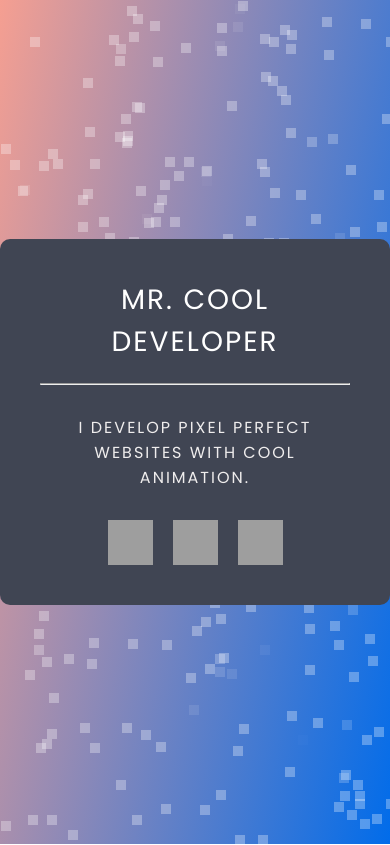
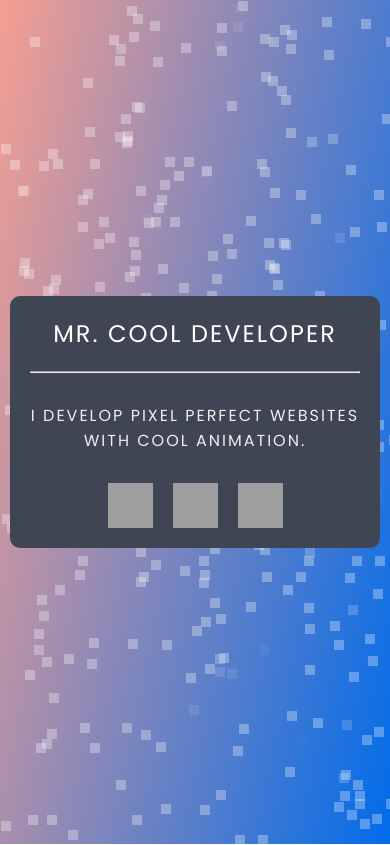
Before and after one commit to AsifHasanIrfan/cool-developer, a plain HTML site: page index.html in a window 390 px wide. Drawn offline with Linux system fonts and the light colour scheme; grey boxes are pictures that could not be loaded.

Commit message:
fix design

```diff
--- a/index.html
+++ b/index.html
@@ -20,8 +20,8 @@
           </div>
         </div>
       </div>
+      <div id="squares"></div>
     </div>
-    <div id="squares"></div>
     <script src="index.js"></script>
   </body>
 </html>
--- a/style.css
+++ b/style.css
@@ -98,3 +98,14 @@ body {
     opacity: 0;
   }
 }
+
+@media screen and (max-width: 680px) {
+  .info-card {
+    max-width: 370px;
+    min-height: 100%;
+    padding: 20px;
+  }
+  .info-card h2 {
+    font-size: 24px;
+  }
+}
```
